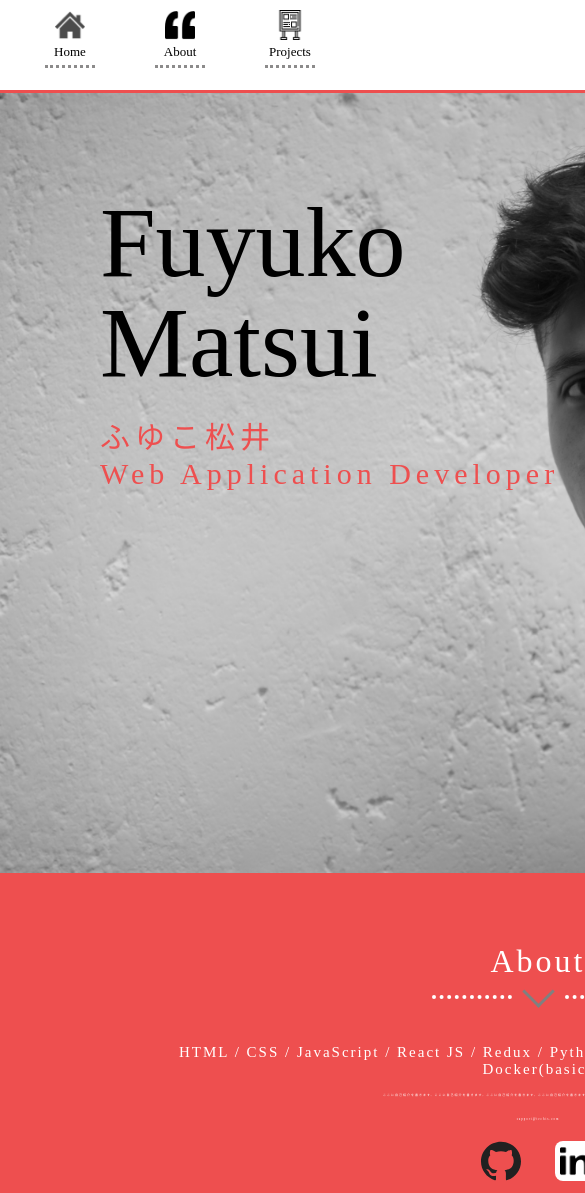
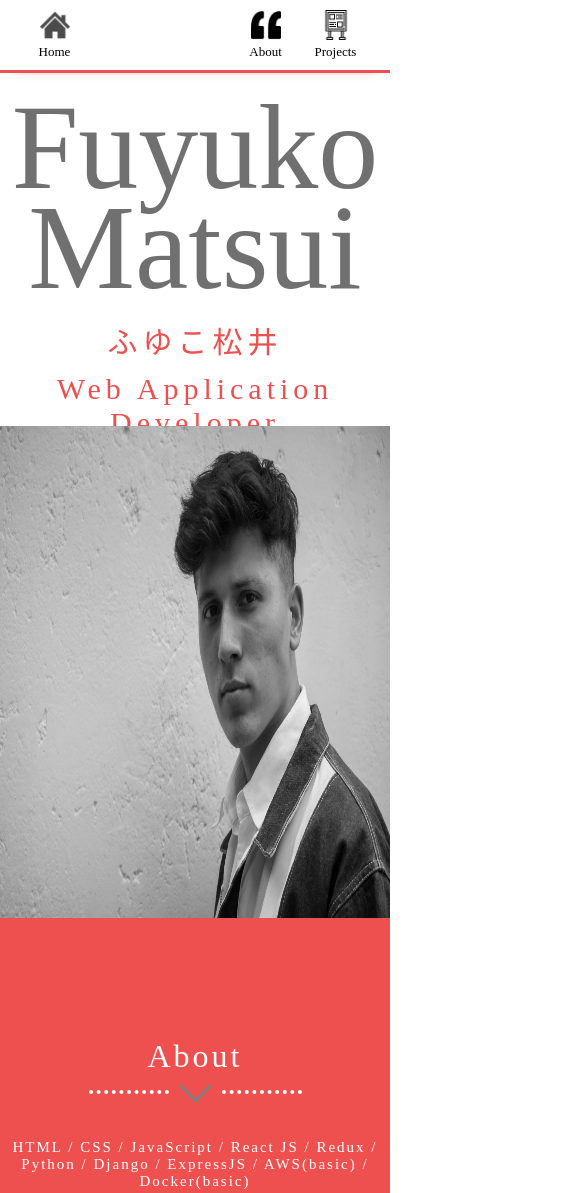
Before and after one commit to gurahiro/Exercise, a plain HTML site: page index.html in a window 390 px wide. Shown: the top 1193 px of the page, 585 px wide, since content can reach past the window. Drawn offline with Linux system fonts and the light colour scheme.

Commit message:
レスポンシブデザイン途中

```diff
--- a/index.html
+++ b/index.html
@@ -23,7 +23,7 @@
                 </li>
                 <li class="nav_about">
                     <img src="img/about.png" alt="">
-                <a href="">About</a>
+                    <a href="">About</a>
                     <p></p>
                 </li>
                 <li class="nav_projects">
@@ -34,7 +34,9 @@
             </ul>
         </div>
         <div class="cover">
-            <img src="img/cover_img.jpg" alt="">
+            <div class="top_img">
+                <img src="img/cover_img.jpg" alt="">
+            </div>
             <div class="cover_comment">
                 <div class="cover_name">
                     <p>Fuyuko</p>
--- a/style.css
+++ b/style.css
@@ -61,7 +61,12 @@ body{
     position: relative;
     height: 780px;
 }
-.cover img {
+
+.top_img {
+    height: 100%;
+}
+
+.top_img img {
     width : 100%;
     height: 100%;
 }
@@ -99,7 +104,7 @@ body{
 
 .about {
     width: 100%;
-    height: 450px;
+    height: 520px;
     background-color: rgb(238, 79, 79);
     text-align: center;
     color: white;
@@ -435,3 +440,136 @@ footer p {
 font-size: 5px;
 
 }
+
+/*
+*   レスポンシブデザイン対応
+*/
+
+@media screen and (max-width: 767px) {
+
+
+    body {
+        min-width: 100%;
+    }
+
+/*
+*   ヘッダーのスタイルシート
+*/
+
+    .block_header {
+        height: 60px;
+    }
+
+    .nav {
+        max-width: 90%;
+        padding: 0;
+        margin: auto;
+    }
+
+    .nav li {
+        padding: 0;
+        width: 70px;
+    }
+
+    .nav li a {
+        padding: 0;
+    }
+
+    .nav li p {
+        display: none;
+    }
+
+    .nav_about {
+        margin-left: auto;
+    }
+
+
+    .cover {
+        position: static;
+        display: flex;
+        flex-direction: column-reverse;
+        margin-top: 25px;
+        height: 820px;
+    }
+
+    .top_img {
+        height: 60%;
+    }
+
+
+    .cover_comment {
+        position: static;
+        width: 100%;
+        height: calc(100% - 60%);
+        text-align: center;
+    }
+
+    .cover_name {
+        max-width: 100%;
+        font-size: 120px;
+    }
+
+    .cover_name p {
+        color: rgb(112, 112, 112);
+    }
+
+    .cover_occupation {
+        max-width: 100%;
+    }
+
+    .cover_occupation p {
+        margin: 10px;
+    }
+
+    /*
+    *   profileのスタイルシート
+    */
+
+    .about_profile {
+        max-width: 100%;
+        padding-top: 120px;
+    }
+
+    .deco01 {
+        max-width: 100%;
+    }
+
+    .intro {
+        max-width: 100%;
+    }
+
+    /*
+    *   projectのスタイルシート
+    */
+
+    .project_heading {
+        max-width: 100%;
+    }
+
+    /*
+    *   contactのスタイルシート
+    */
+
+    .contact_heading {
+
+        max-width: 100%;
+
+        }
+
+    .deco03 {
+        max-width: 100%;
+    }
+
+    .contact_line02 {
+        max-width: 100%;
+    }
+
+    .contact_no {
+        max-width: 100%;
+        }
+
+
+
+
+
+}
```
